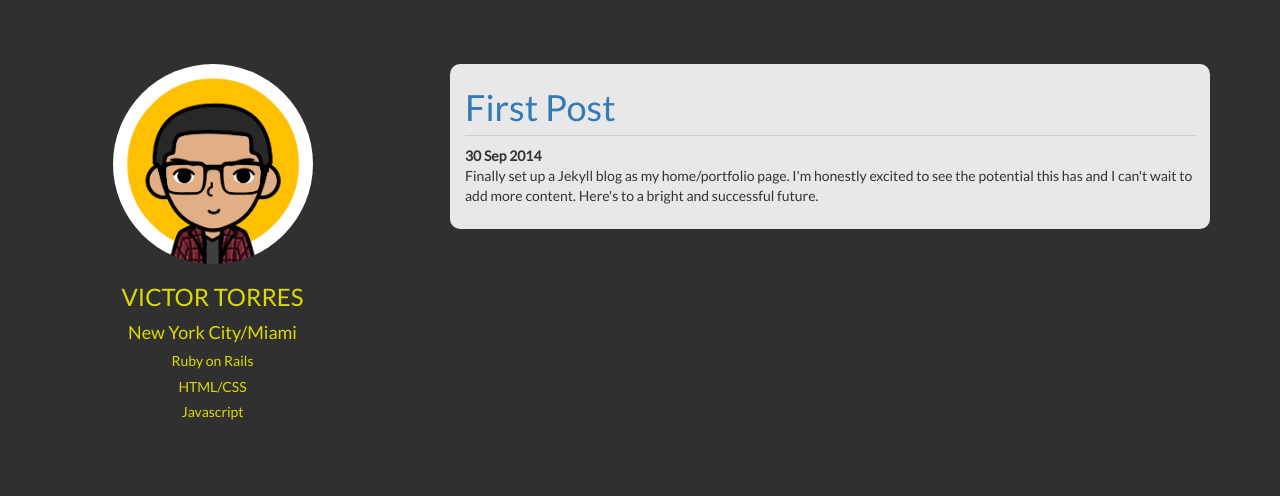
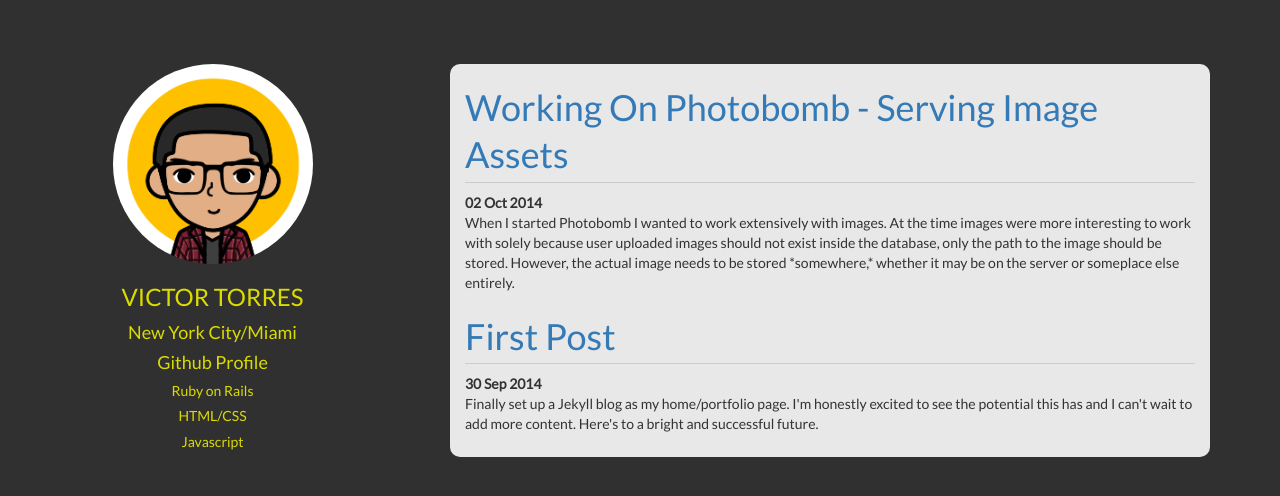
Before and after one commit to crackedlcd/crackedlcd.github.io, a Jekyll site: the page built from index.html, in a window 1280 px wide. Shown: the top 496 px of the page. Built offline with Jekyll 4.4.1, drawn with Linux system fonts in a browser that asks for light colours; nearby versions of some CDN libraries; library files that are not in the unit come from our copies; Markdown is read by kramdown in place of the engine named in the settings.

Commit message:
Add second post. Add more stylings to page. Add site image of Photobomb

```diff
--- a/_config.yml
+++ b/_config.yml
@@ -1,2 +1,2 @@
-pygments: true
+highlighter: pygments
 markdown: redcarpet
--- a/_layouts/default.html
+++ b/_layouts/default.html
@@ -29,8 +29,9 @@
 
     <div class="col-md-3 col-sm-12" id="sidebar">
       <a href="/"><img src="/images/victor.png" height="200px" width="200px" class="img-circle"></img></a>
-      <h3><a href="http://github.com/crackedlcd">Victor Torres</a></h3>
+      <h3><a href="/">Victor Torres</a></h3>
       <h4>New York City/Miami</h4>
+      <h4><a href="http://github.com/crackedlcd">Github Profile</a></h4>
       <h5>Ruby on Rails</h5>
       <h5>HTML/CSS</h5>
       <h5>Javascript</h5>
--- /dev/null
+++ b/_posts/2014-10-02-working-on-photobomb.md
@@ -0,0 +1,49 @@
+---
+layout: post
+title: Working On Photobomb - Serving Image Assets
+date: 02 Oct 2014
+excerpt: When I started Photobomb I wanted to work extensively with images. At the time images were more interesting to work with solely because user uploaded images should not exist inside the database, only the path to the image should be stored. However, the actual image needs to be stored *somewhere,*  whether it may be on the server or someplace else entirely.
+---
+
+{{ page.title }}
+================
+
+**{{ page.date | date_to_string }}**
+
+## Starting Photobomb
+
+When I started Photobomb I wanted to work extensively with images. At the time images were more interesting to work with solely because user uploaded images should not exist inside the database, only the path to the image should be stored. However, the actual image needs to be stored *somewhere,*  whether it may be on the server or someplace else entirely. So when developing Photobomb I had two issues to initially solve:
+
+1. Image uploading
+2. Image storing
+
+Image Uploading
+---------------
+
+Thanks to the Paperclip gem this was the trivial bit. All I needed to do was add `has_attached_file :content` to the Image model, and configure it accordingly.
+
+The code is as follows:
+
+{% highlight ruby %}
+
+has_attached_file :content,
+ :styles => { :thumb => "300x300>" }, :default_url => "/images/missing.jpg",
+ :path => "upload/:class/:id/:hash.:extension",
+ :hash_secret => "thehashsecret"
+
+{% endhighlight %}
+The image filenames are generated through a hash so there wouldn't be any unforseen naming conflicts.
+
+Image Storage
+-------------
+
+This is where things got interesting. Since Photobomb is hosted through Heroku it meant that image uploads should not be stored on the server directly, since the filesystem is read only. Thankfully, there is a really simple solution to this: Amazon S3.
+
+With Paperclip setting up Photobomb to save user uploaded images to S3 is simple. All I needed to do is set `storage => :s3`,  set the `host_name` property to the S3 bucket's server (in my case it was `'s3-us-west-2.amazonaws.com`), and set the bucket property as `bucket => "bucketname"`.
+
+However, there's a new issue that pops up. Amazon S3 is great for hosting images and assets, things like Javascript and CSS files, but **it is not meant to host and serve files, just to store them.** This means that pages render times are slow, and nothing kills a user's experience like slow load times. This is where Amazon Cloudfront comes in.
+
+Asset Serving
+-------------
+
+Cloudfront solves this case. Instead of serving and images and assets directly with S3, using Cloudfront means that the S3 bucket only has to serve images and assets to the edge locactions, which are meant to handle data transfers and requests. This made Photobomb load roughly **two to three times faster.** That's an impressive improvement.
--- a/css/layouts/default.css
+++ b/css/layouts/default.css
@@ -11,8 +11,9 @@ body {
 #post-body {
   background-color: #E8E8E8;
   color: #333;
+  padding-bottom: 2%;
+  margin-bottom: 5%;
   border-radius: 10px;
-  padding-bottom: 2%;
   -webkit-border-radius: 10px;
   -moz-border-radius: 10px;
 }
```
Also changed, not shown: images/photobomb.png (added), 1 other file.
